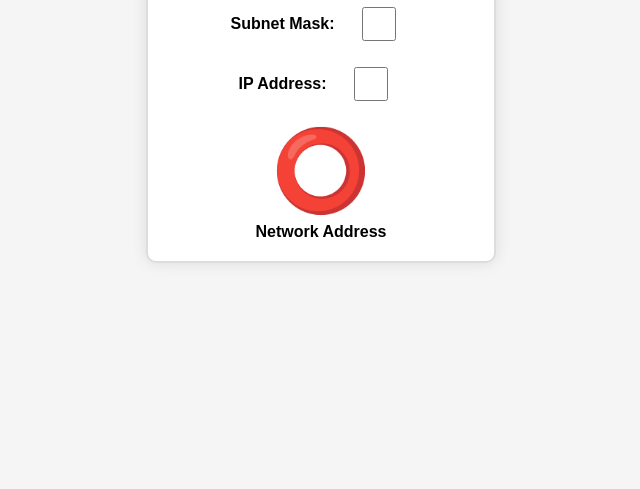
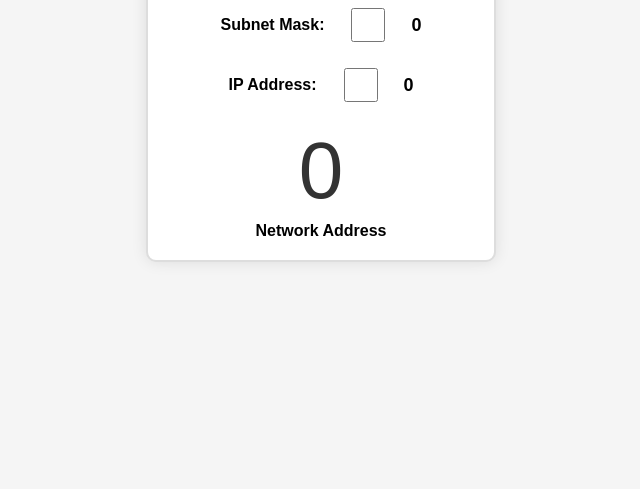
Before and after one commit to chrispan0/Subnetting-Circuit, a plain HTML site: page index.html in a window 1280 px wide. Shown: the part 311-800 px from the top of the page, without its empty margins (319-959 px from the left). Drawn offline with Linux system fonts and the light colour scheme.

Commit message:
added 1 and 0

```diff
--- a/index.html
+++ b/index.html
@@ -37,9 +37,14 @@
         height: 34px;
         cursor: pointer;
       }
+      .switch-value {
+        font-weight: bold;
+        margin-left: 10px;
+        font-size: 18px;
+      }
       .light-bulb {
         font-size: 80px;
-        color: #aaa;
+        color: #333;
         transition: color 0.4s;
       }
       .light-on {
@@ -55,15 +60,20 @@
   <body>
     <div class="container">
       <h2>Network Circuit Simulation</h2>
+
       <div class="switch">
         <span class="switch-label">Subnet Mask:</span>
         <input type="checkbox" id="switch1" />
+        <span class="switch-value" id="switch1Value">0</span>
       </div>
+
       <div class="switch">
         <span class="switch-label">IP Address:</span>
         <input type="checkbox" id="switch2" />
+        <span class="switch-value" id="switch2Value">0</span>
       </div>
-      <div class="light-bulb" id="lightBulb">⭕</div>
+
+      <div class="light-bulb" id="lightBulb">0</div>
       <div class="label">Network Address</div>
     </div>
 
@@ -72,22 +82,29 @@
       const switch1 = document.getElementById("switch1");
       const switch2 = document.getElementById("switch2");
       const lightBulb = document.getElementById("lightBulb");
+      const switch1Value = document.getElementById("switch1Value");
+      const switch2Value = document.getElementById("switch2Value");
 
-      // Function to check the status of the switches and update the light bulb
-      function updateLightBulb() {
+      // Function to update switch values and the light bulb state
+      function updateCircuit() {
+        // Update the display values next to the switches
+        switch1Value.textContent = switch1.checked ? "1" : "0";
+        switch2Value.textContent = switch2.checked ? "1" : "0";
+
+        // Update the light bulb state
         if (switch1.checked && switch2.checked) {
-          lightBulb.textContent = "💡"; // Turn on the light
+          lightBulb.textContent = "1"; // Turn on the light (1)
         } else {
-          lightBulb.textContent = "⭕"; // Turn off the light
+          lightBulb.textContent = "0"; // Turn off the light (0)
         }
       }
 
       // Event listeners for the switches
-      switch1.addEventListener("change", updateLightBulb);
-      switch2.addEventListener("change", updateLightBulb);
+      switch1.addEventListener("change", updateCircuit);
+      switch2.addEventListener("change", updateCircuit);
 
-      // Initialize the light bulb state
-      updateLightBulb();
+      // Initialize the light bulb and switch values
+      updateCircuit();
     </script>
   </body>
 </html>
```
